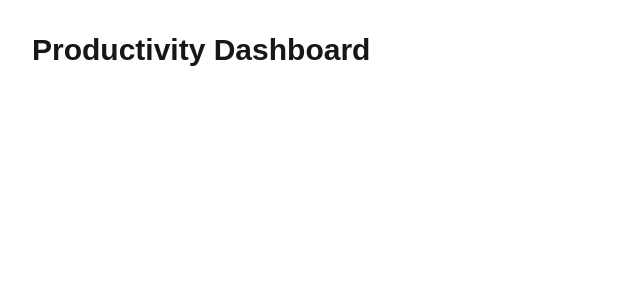
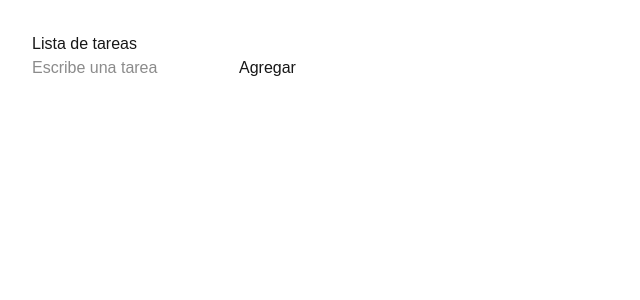
Before and after one commit to ilianmcardozo-sudo/productivity-dashboard, a Next.js app: page / in a window 1280 px wide. Shown: the top 300 px of the page, without its empty margins (0-640 px from the left). Built offline with nearby package versions, Linux system fonts and the light colour scheme.

Commit message:
el todo we

```diff
--- a/app/page.tsx
+++ b/app/page.tsx
@@ -1,9 +1,32 @@
+"use client";
+import {useState} from "react";
 import Image from "next/image";
 
 export default function Home() {
-  return (
-    <main className="min-h-screen p-8">
-      <h1 className="text-3xl font-bold">Productivity Dashboard</h1>
-    </main>
-  );
-}
+  const [tasks, setTasks] = useState<string[]>([]);
+  const [input, setInput] = useState("");
+
+  const addTask = () => {
+    if (!input.trim()) return;
+    setTasks([...tasks, input]);
+    setInput("");
+  }
+   return (
+  <main style={{ padding: "2rem" }}>
+    <h1>Lista de tareas</h1>
+
+    <input
+      value={input}
+      onChange={(e) => setInput(e.target.value)}
+      placeholder="Escribe una tarea"
+    />
+
+    <button onClick={addTask}>Agregar</button>
+
+    <ul>
+      {tasks.map((task, index) => (
+        <li key={index}>{task}</li>
+      ))}
+    </ul>
+  </main>
+);}
```
Also changed, not shown: 1 other file (tests, documents, lock files or other folders).
